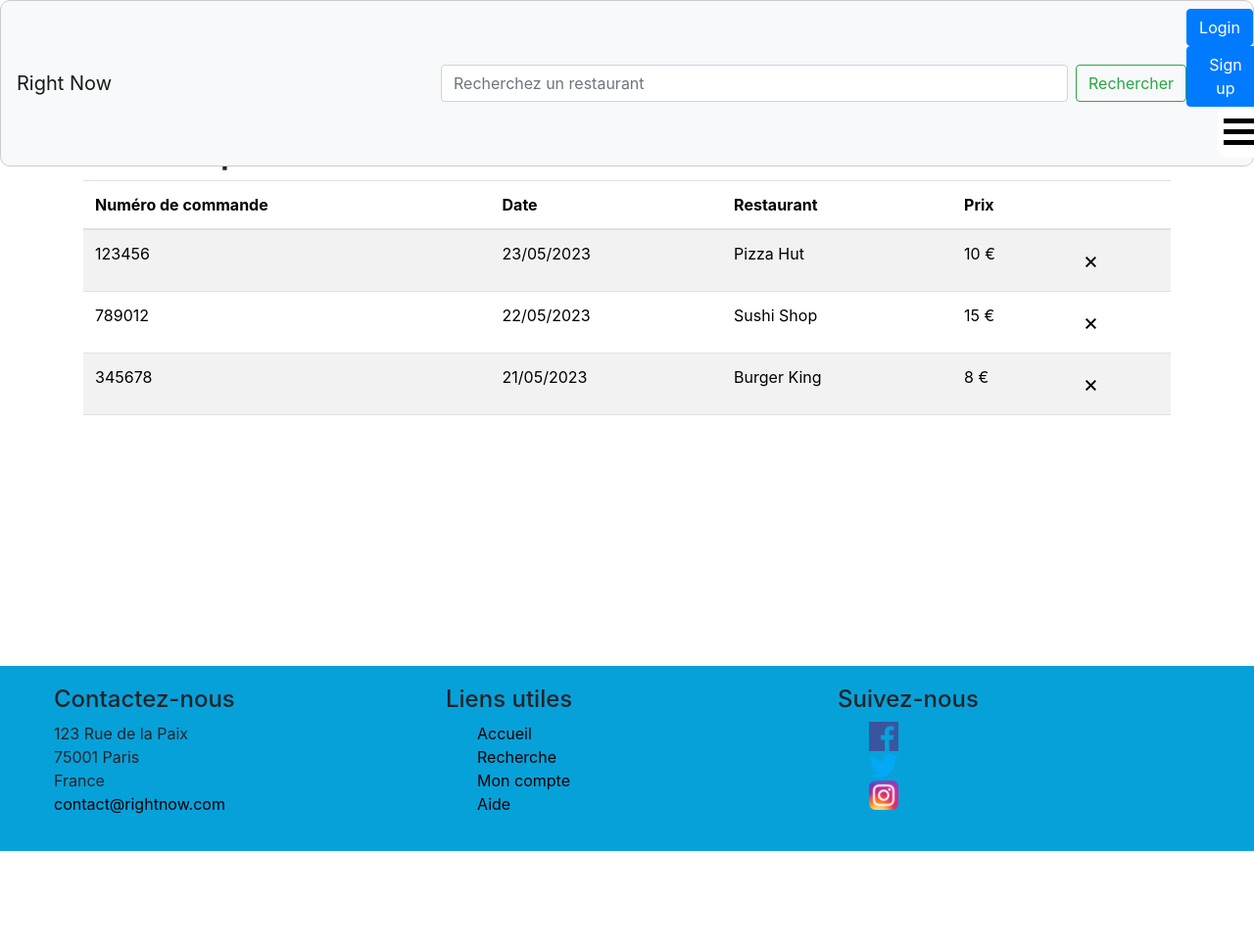
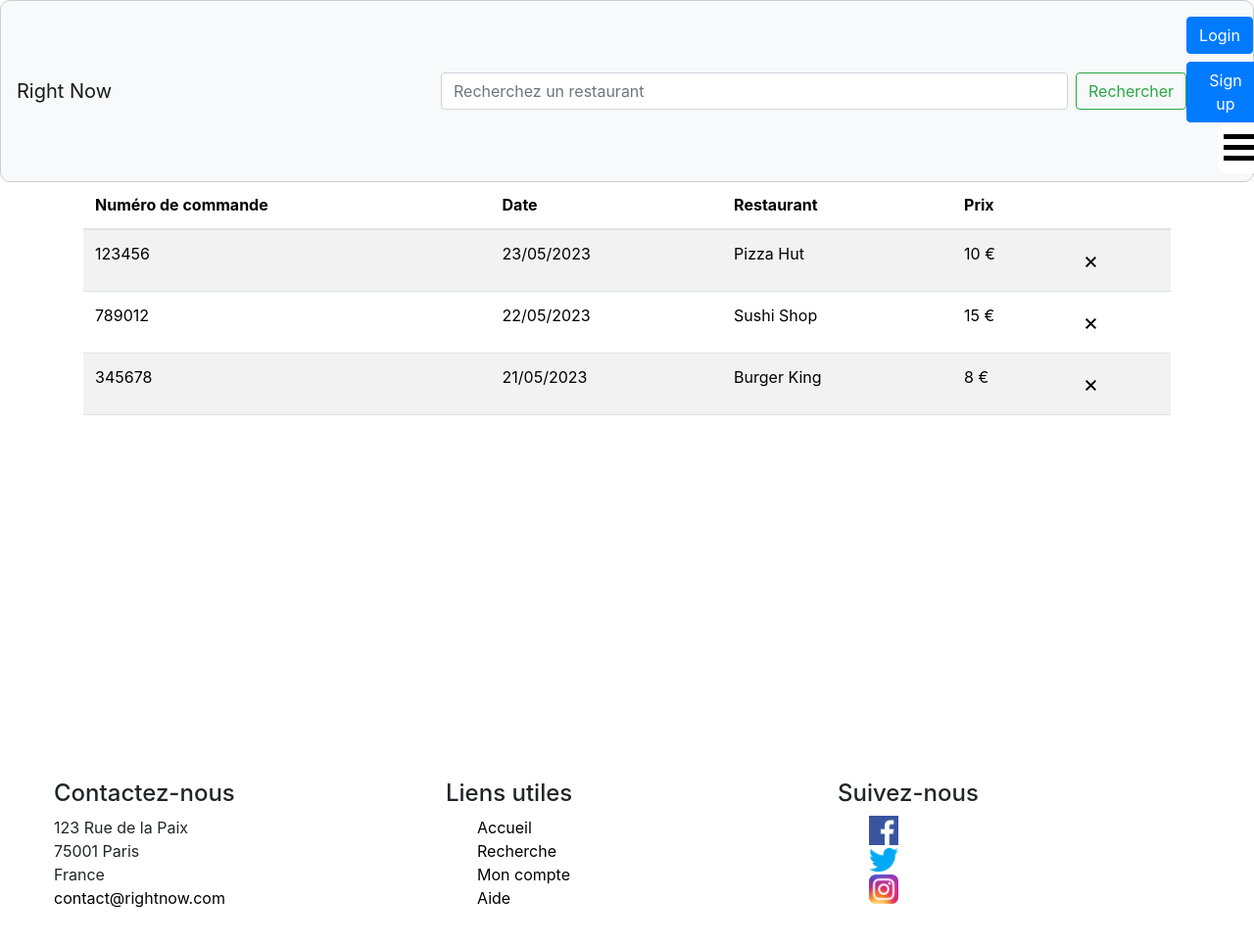
Before and after one commit to hcridlig/right-now, a PHP site: page /recap.php in a window 1280 px wide. Shown: the whole page at 98% size. Before the commit the page ends 869 px from the top, so only its background shows below. Run offline with PHP 8.4, Linux system fonts and the light colour scheme.

Commit message:
commit 1 26/05

```diff
--- a/html/end.css
+++ b/html/end.css
@@ -10,7 +10,7 @@
         position: relative;
         bottom: 0;
         left: 0;
-        background-color: #f5f5f5;
+        background-color: /*#f5f5f5 #62D1F9*/ white;
         padding: 20px;
       }
 
@@ -30,10 +30,6 @@
         list-style-type: none;
       }
 
-      footer {
-        background-color: #07A1DA /*#F5F5DC*/;
-      }
-
       .lien a{
         color: black;
         text-decoration: none;
--- a/html/end.php
+++ b/html/end.php
@@ -30,5 +30,4 @@
       </div>
     </div>
   </div>
-
 </footer>
--- a/html/nav.css
+++ b/html/nav.css
@@ -89,8 +89,9 @@ nav {
   border-radius: 20px;
 }
 
-
-
+/*.ml-auto {
+  padding-top: 50%;
+}*/
 
 /* Sidenav menu */
 .sidenav {
--- a/html/nav.php
+++ b/html/nav.php
@@ -16,18 +16,18 @@
         <button class="btn btn-outline-success" type="submit">Rechercher</button>
       </form>
       <div class="ml-auto">
-        <div class="btn-group ml-auto">
+        <div class="btn-group ml-auto" style="padding-top: 0.5em;">
           <button class="btn btn-primary rounded-btn me-2" type="button" onclick="location.href='login.php';">Login</button>
         </div>
-        <div class="btn-group ml-auto">
+        <div class="btn-group ml-auto" style="padding-top: 0.5em;">
           <button class="btn btn-primary rounded-btn" type="button" onclick="location.href='signup.php';">Sign up</button>
         </div>
         <a href="#" id="openBtn">
-          <span class="burger-icon">
-            <span></span>
-            <span></span>
-            <span></span>
-          </span>
+            <span class="burger-icon">
+              <span></span>
+              <span></span>
+              <span></span>
+            </span>
         </a>
       </div>
     <!--</div>-->
--- a/html/recap.php
+++ b/html/recap.php
@@ -10,7 +10,7 @@
 <body>
   <?php require "nav.php" ?>
 
-  <div class="container" style="margin-top: 8em; margin-bottom: 20%;">
+  <div class="container" style="margin-top: 8em; margin-bottom: 22em;">
     <h1>Historique de commandes</h1>
     <!-- Créer un tableau avec bootstrap qui contient les informations des commandes -->
     <table class="table table-striped">
```
